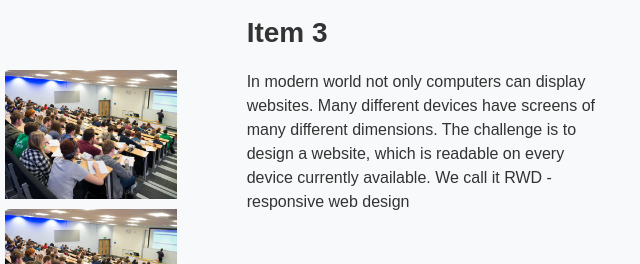
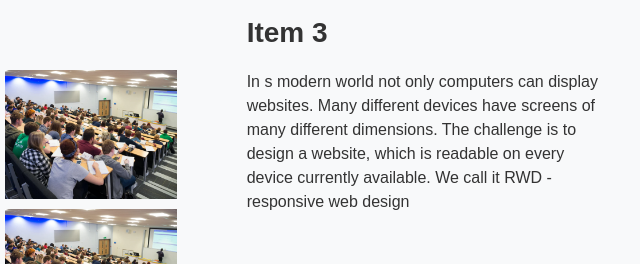
Before and after one commit to Ayato2/Ayato2.github.io, a plain HTML site: page index.html in a window 1280 px wide. Shown: the part 197-461 px from the top of the page, 640-1280 px from the left. Drawn offline with Linux system fonts and the light colour scheme.

Commit message:
Update index.html

```diff
--- a/index.html
+++ b/index.html
@@ -42,7 +42,7 @@
         <section class="item">
             <h2>Item 3</h2>
             <div class="item-content">
-                <p>In modern world not only computers can display websites. Many different devices have screens of many different dimensions. The challenge is to design a website, which is readable on every device currently available. We call it RWD - responsive web design</p>
+                <p>In s modern world not only computers can display websites. Many different devices have screens of many different dimensions. The challenge is to design a website, which is readable on every device currently available. We call it RWD - responsive web design</p>
             </div>
         </section>
     </main>
```
